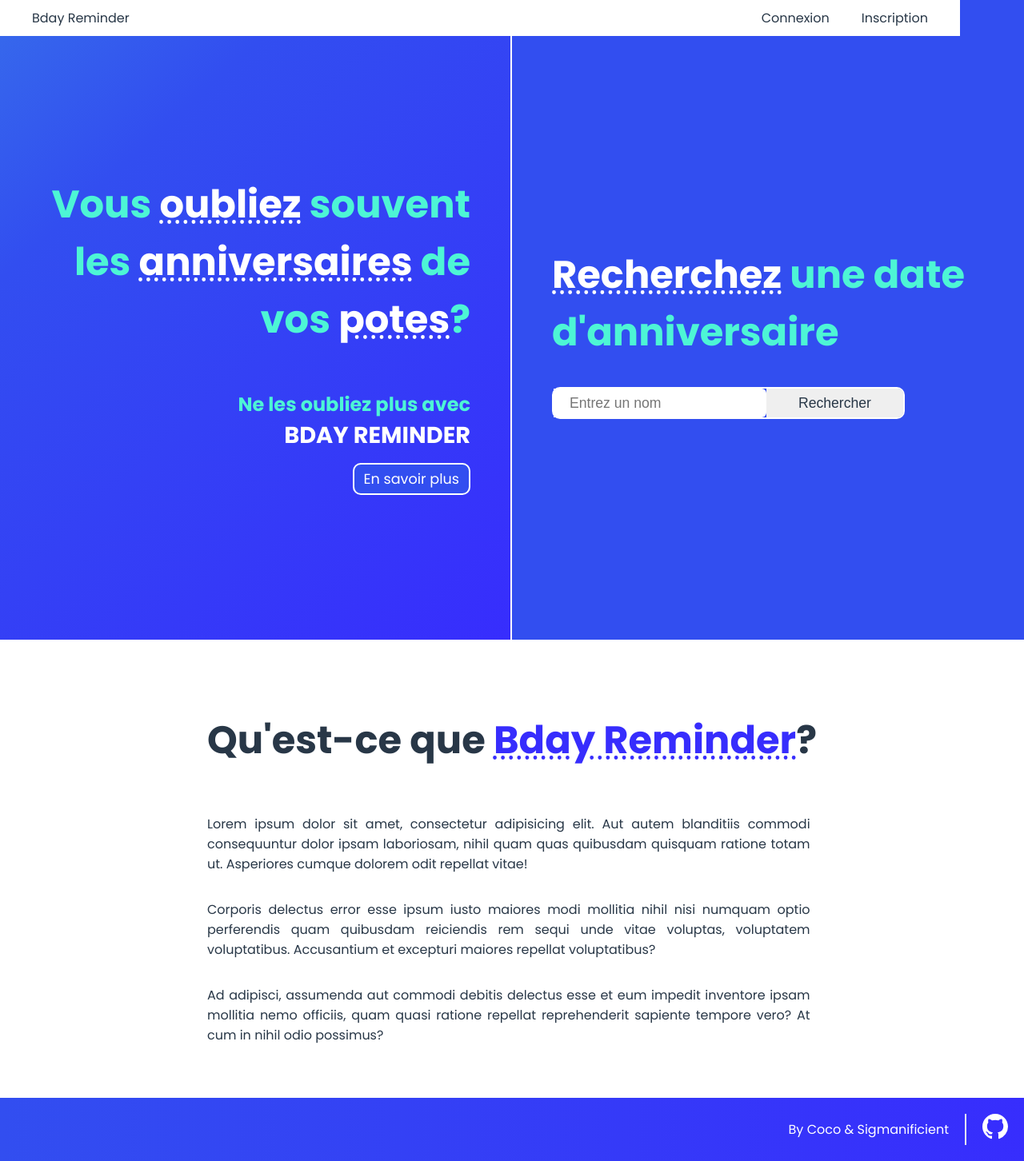
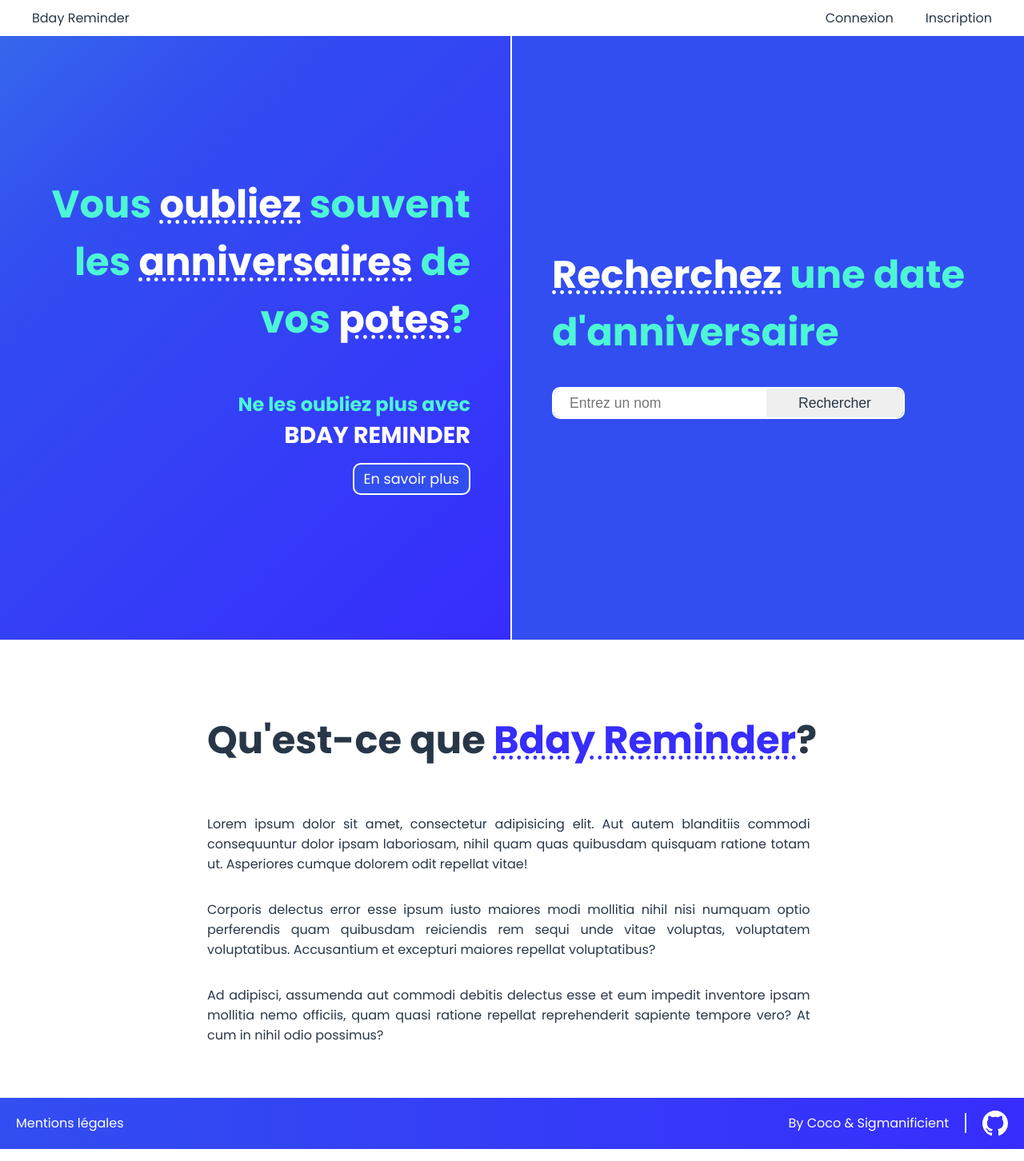
Before and after one commit to Sigmanificient/bday-reminder, a Flask app: page / in a window 1280 px wide. Shown: the whole page at 80% size. Run offline with Flask 2, Linux system fonts and the light colour scheme; style sheets or scripts are compiled from the project's sources.

Commit message:
small index fixes

```diff
--- a/src/static/scss/layout/_footer.scss
+++ b/src/static/scss/layout/_footer.scss
@@ -1,24 +1,25 @@
 @use "../base/colors";
 
 footer {
-  background: radial-gradient(circle at right, colors.$blue-400, colors.$blue-300);
-  padding: 20px;
-
-  color: colors.$white;
-  display: flex;
-  justify-content: flex-end;
+    background: radial-gradient(circle at right, #372dfd, #324ef0);
+    padding: 0 20px;
+    color: #fff;
+    display: flex;
+    justify-content: space-between;
+    align-items: center;
+    height: 64px;
 
   .authors {
     display: flex;
     align-items: center;
     text-align: right;
-    padding-right: 20px;
-    margin-right: 20px;
-    border-right: 2px solid #e7eef3;
 
     p {
+      padding-right: 20px;
+      margin: 0 20px 0 0;
+      border-right: 2px solid #e7eef3;
       user-select: none;
-      margin: 0;
+
     }
   }
 }
--- a/src/static/scss/layout/_header.scss
+++ b/src/static/scss/layout/_header.scss
@@ -10,7 +10,7 @@ header {
   position: fixed;
   padding: 0 40px;
   height: 45px;
-  width: calc(100% - 80px);
+  width: 100%;
   top: 0;
 
   .right-nav {
--- a/src/static/scss/pages/_index.scss
+++ b/src/static/scss/pages/_index.scss
@@ -71,12 +71,11 @@ form#birthday_form {
   max-width: max-content;
   border: 2px solid colors.$white;
   border-radius: 10px;
+  overflow: hidden;
   height: 40px;
 
   input {
     height: 100%;
-    border-top-right-radius: 6px;
-    border-bottom-right-radius: 6px;
 
     &[type="text"] {
       color: colors.$white;
@@ -117,3 +116,7 @@ form#birthday_form {
     }
   }
 }
+
+.github {
+  display: contents;
+}
--- a/src/templates/index.jinja2
+++ b/src/templates/index.jinja2
@@ -48,16 +48,18 @@
     </section>
 
     <footer>
+        <a href="{{ url_for('legal_page') }}">Mentions légales</a>
+
         <section class="authors">
-            <p>By
-                <a class="github" href="https://github.com/Corentin384">Coco</a>
-                &
-                <a class="github" href="https://github.com/Sigmanificient">Sigmanificient</a>
+            <p>
+                By <a class="github" href="https://github.com/Corentin384">Coco</a>
+                & <a class="github" href="https://github.com/Sigmanificient">Sigmanificient</a>
             </p>
+
+            <a class="github turn" href="https://github.com/Corentin384/bday-reminder">
+                <img src="../static/svg/github_icon.svg" alt="Github repository">
+            </a>
         </section>
-        <a class="turn" href="https://github.com/Corentin384/bday-reminder">
-            <img src="../static/svg/github_icon.svg" alt="Github repository">
-        </a>
     </footer>
 
 {% endblock %}
```
